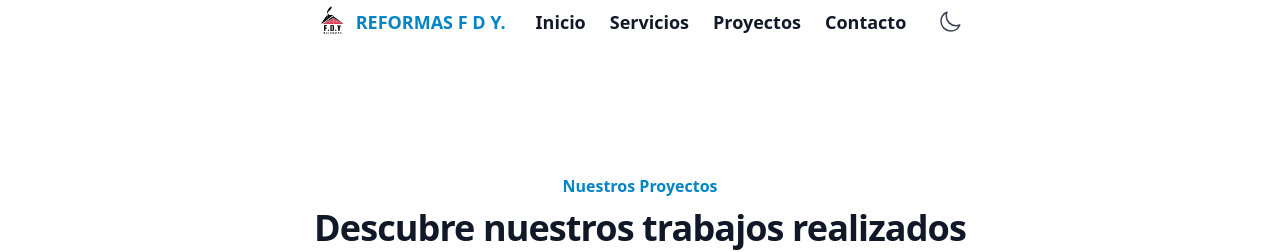
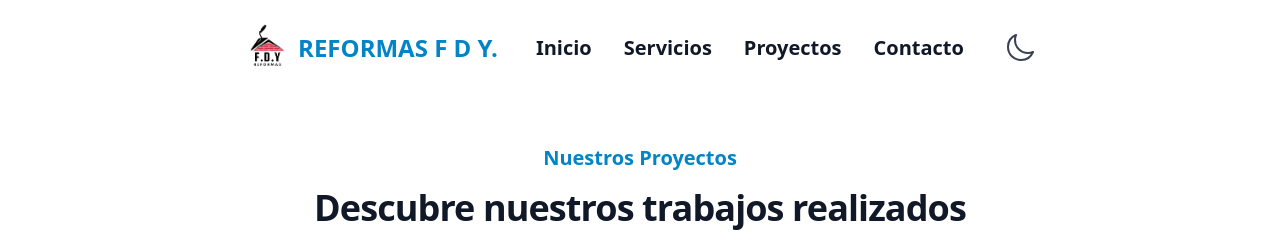
Before and after one commit to jonathanjd7/REFORMAS, a React (Vite) app: page /proyectos in a window 1280 px wide. Shown: the top 252 px of the page. Built offline with nearby package versions, Linux system fonts and the light colour scheme.

Commit message:
añadido rutas y scroll

```diff
--- a/src/App.tsx
+++ b/src/App.tsx
@@ -5,20 +5,22 @@ import Home from './pages/Home'
 import Services from './pages/Services'
 import Projects from './pages/Projects'
 import Contact from './pages/Contact'
+import ScrollToTop from './components/ScrollToTop' // ✅ nuevo
 
 function App() {
   return (
     <Router>
       <div className="flex flex-col min-h-screen">
+      <ScrollToTop /> {/* ✅ nuevo */}
         <Navbar />
         <main className="flex-grow w-full max-w-[1920px] mx-auto">
           <Routes>
             <Route path="/REFORMAS" element={<Home />} />
-            <Route path="/" element={<Home />} />
             <Route path="/servicios" element={<Services />} />
             <Route path="/proyectos" element={<Projects />} />
             <Route path="/contacto" element={<Contact />} />
           </Routes>
+
         </main>
         <Footer />
       </div>
--- a/src/components/Footer.tsx
+++ b/src/components/Footer.tsx
@@ -64,6 +64,7 @@ export default function Footer() {
                 >
                   {item.name}
                 </a>
+
               ) : (
                 <Link
                   to={item.href}
--- a/src/components/Navbar.tsx
+++ b/src/components/Navbar.tsx
@@ -4,7 +4,7 @@ import { useTheme } from '../contexts/ThemeContext'
 import logo from '/REFORMAS.png' // Asegúrate de que esta ruta sea correcta
 
 const navigation = [
-  { name: 'Inicio', href: '/' },
+  { name: 'Inicio', href: '/REFORMAS' },
   { name: 'Servicios', href: '/servicios' },
   { name: 'Proyectos', href: '/proyectos' },
   { name: 'Contacto', href: '/contacto' },
@@ -16,29 +16,29 @@ export default function Navbar() {
   return (
     <header className="bg-white shadow-sm dark:bg-gray-800 dark:shadow-lg">
       <nav className="container mx-auto px-4 sm:px-6 lg:px-8" aria-label="Global">
-        <div className="flex flex-wrap items-center justify-center h-30 gap-x-6 gap-y-2 text-center">
+        <div className="flex flex-wrap items-center justify-center h-20 lg:h-24 gap-x-8 gap-y-2 text-center">
 
           {/* Logo con imagen + texto */}
-          <div className="flex items-center space-x-2 flex-shrink-0">
-            <Link to="/" className="flex items-center p-1.5">
+          <div className="flex items-center space-x-3 flex-shrink-0">
+            <Link to="/REFORMAS" className="flex items-center p-1.5">
               <img
                 src={logo}
                 alt="Logo"
-                className="h-8 w-8 object-contain"
+                className="h-10 w-10 lg:h-12 lg:w-12 object-contain"
               />
-              <span className="ml-2 text-lg font-bold text-primary-600 dark:text-primary-400">
+              <span className="ml-2 text-xl lg:text-2xl font-bold text-primary-600 dark:text-primary-400">
                 REFORMAS F D Y.
               </span>
             </Link>
           </div>
 
           {/* Navegación + botón de tema */}
-          <div className="flex flex-wrap items-center justify-center gap-x-6 gap-y-2">
+          <div className="flex flex-wrap items-center justify-center gap-x-8 gap-y-2">
             {navigation.map((item) => (
               <Link
                 key={item.name}
                 to={item.href}
-                className="text-lg font-semibold leading-6 text-gray-900 hover:text-primary-600 dark:text-gray-200 dark:hover:text-primary-400"
+                className="text-lg lg:text-xl font-semibold leading-6 text-gray-900 hover:text-primary-600 dark:text-gray-200 dark:hover:text-primary-400"
               >
                 {item.name}
               </Link>
@@ -52,9 +52,9 @@ export default function Navbar() {
               aria-label="Toggle dark mode"
             >
               {theme === 'light' ? (
-                <MoonIcon className="h-6 w-6" aria-hidden="true" />
+                <MoonIcon className="h-7 w-7 lg:h-8 lg:w-8" aria-hidden="true" />
               ) : (
-                <SunIcon className="h-6 w-6" aria-hidden="true" />
+                <SunIcon className="h-7 w-7 lg:h-8 lg:w-8" aria-hidden="true" />
               )}
             </button>
           </div>
--- /dev/null
+++ b/src/components/ScrollToTop.tsx
@@ -0,0 +1,13 @@
+// src/components/ScrollToTop.tsx
+import { useEffect } from 'react'
+import { useLocation } from 'react-router-dom'
+
+export default function ScrollToTop() {
+  const { pathname } = useLocation()
+
+  useEffect(() => {
+    window.scrollTo({ top: 0, behavior: 'smooth' }) // Puedes quitar "behavior" si no quieres animación
+  }, [pathname])
+
+  return null
+}
--- a/src/pages/Projects.tsx
+++ b/src/pages/Projects.tsx
@@ -112,10 +112,10 @@ export default function Projects() {
   }
 
   return (
-    <div className="bg-white py-24 sm:py-32 dark:bg-gray-900">
+    <div className="bg-white pt-8 pb-24 sm:pt-12 sm:pb-32 dark:bg-gray-900">
       <div className="mx-auto max-w-7xl px-6 lg:px-8">
         <div className="mx-auto max-w-2xl lg:text-center">
-          <h2 className="text-base font-semibold leading-7 text-primary-600 dark:text-primary-400">Nuestros Proyectos</h2>
+          <h2 className="text-lg lg:text-xl font-semibold leading-7 text-primary-600 dark:text-primary-400 text-center mb-4">Nuestros Proyectos</h2>
           <p className="mt-2 text-3xl font-bold tracking-tight text-gray-900 sm:text-4xl dark:text-white">
             Descubre nuestros trabajos realizados
           </p>
```
Also changed, not shown: 10 other files (tests, documents, lock files or other folders).
